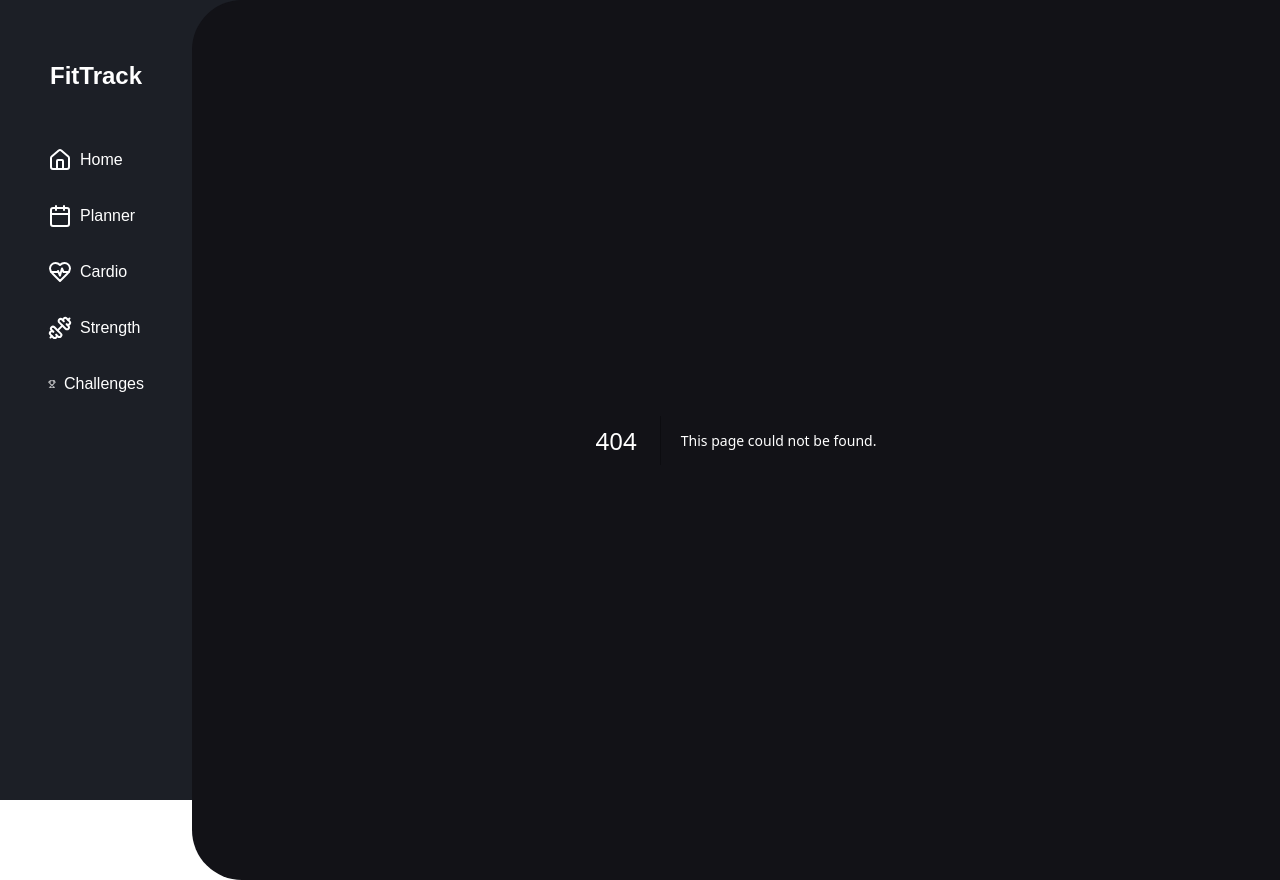
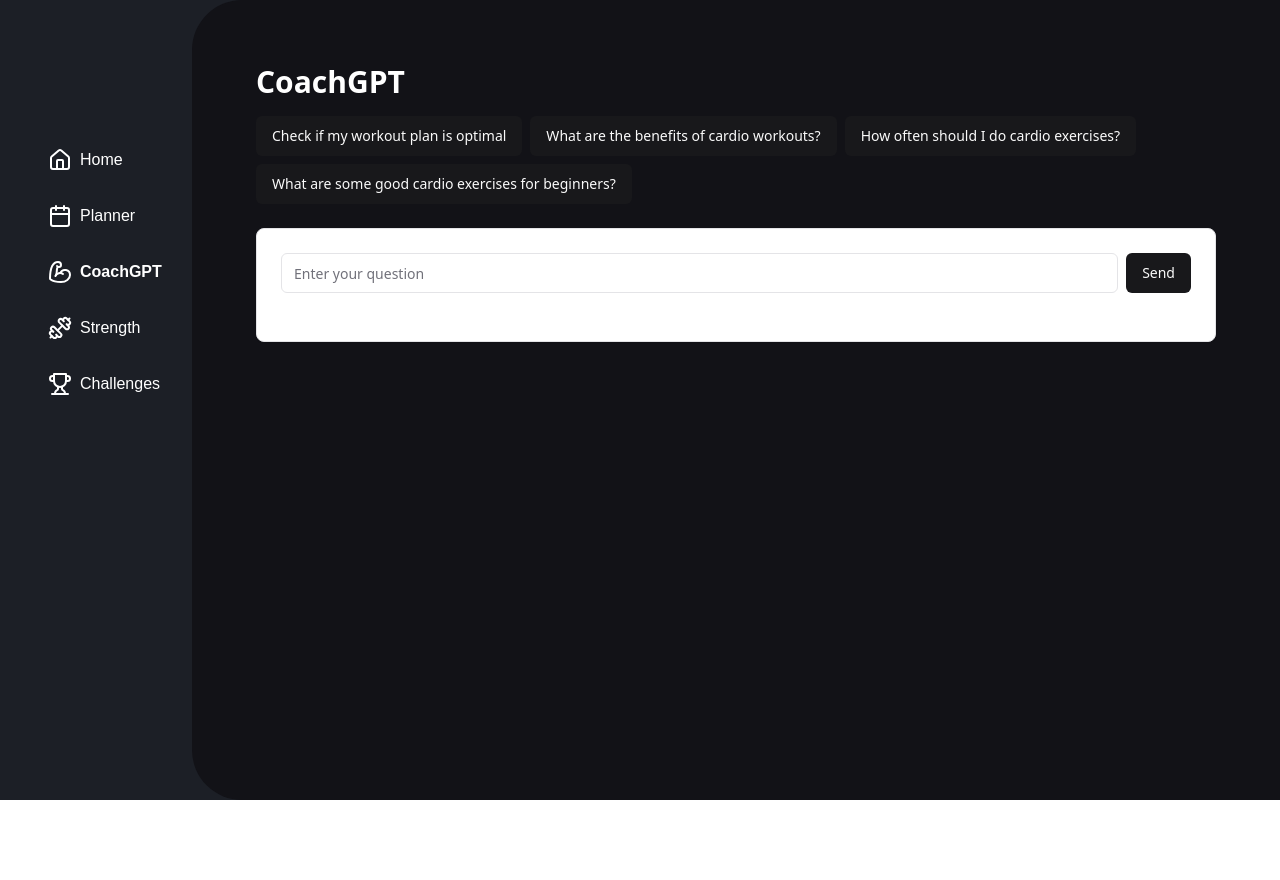
Before and after one commit to YaronVansteenkiste/CoachSync, a Next.js app: page /coachgpt in a window 1280 px wide. Before the commit this address had no page. After the commit the page ends 800 px from the top, so only its background shows below. Built offline with nearby package versions, Linux system fonts and the light colour scheme; no server answers; the database is empty.

Commit message:
02/03: fixing UI with coachGPT

```diff
--- a/src/app/cardio/page.tsx
+++ b/src/app/coachgpt/page.tsx
@@ -15,6 +15,13 @@ const client = new OpenAI({
   apiKey: process.env.NEXT_PUBLIC_OPENROUTER_API_KEY ?? '',
   dangerouslyAllowBrowser: true,
 });
+
+const presetQuestions = [
+    "Check if my workout plan is optimal",
+    "What are the benefits of cardio workouts?",
+    "How often should I do cardio exercises?",
+    "What are some good cardio exercises for beginners?",
+];
 
 export default function Page() {
     const [response, setResponse] = useState<string | null>(null);
@@ -83,20 +90,48 @@ export default function Page() {
         }
     };
 
+    const handleSend = (query: string) => {
+        if (query.toLowerCase().includes('check') && query.toLowerCase().includes('workout') && query.toLowerCase().includes('plan')) {
+            handleCheckWorkoutPlan();
+        } else {
+            handleDeepSeek(query);
+        }
+    };
+
     return (
         <div className="p-6 font-sans">
-            <h1 className="mb-4">DeepSeek Search</h1>
-            <Button onClick={handleCheckWorkoutPlan} className="mb-4">
-                Check if my workout plan is optimal
+            <h1 className="mb-4 text-3xl font-bold">CoachGPT</h1>
+            <div className="mb-4">
+                {presetQuestions.map((question, index) => (
+                    <Button
+                        key={index}
+                        onClick={() => {
+                            const inputElement = document.querySelector('input') as HTMLInputElement;
+                            handleSend(question);
+                        }}
+                        className="mr-2 mb-2"
+                    >
+                        {question}
                     </Button>
-            <Card className="max-w-lg mx-auto">
+                ))}
+            </div>
+            <Card className="w-full mx-auto">
                 <CardHeader>
+                    <div className="flex">
                         <Input
                             type="text"
                             placeholder="Enter your question"
-                        onKeyDown={handleInputKeyDown}
+                            onKeyDown={(e) => {
+                                if (e.key === 'Enter') {
+                                    handleSend(e.currentTarget.value);
+                                }
+                            }}
                             className="w-full"
                         />
+                        <Button onClick={() => handleSend((document.querySelector('input') as HTMLInputElement).value)} className="ml-2">
+                            Send
+                        </Button>
+                    </div>
                 </CardHeader>
                 <CardContent>
                     {isTyping && (
--- a/src/app/components/Navigation.tsx
+++ b/src/app/components/Navigation.tsx
@@ -16,7 +16,7 @@ export function Navigation() {
 
     return (
         <nav className="navbar h-full w-full fixed top-0 left-0 pt-5">
-            <div className="w-48">
+            <div className="w-50">
                 <div>
                     <h1 className="text-2xl text-center my-10 font-bold text-white">FitTrack</h1>
                 </div>
--- a/src/app/data.ts
+++ /dev/null
@@ -1,17 +0,0 @@
-export const cardio = [
-  {
-    name: "Biggest Ride",
-    distance: "25 km",
-    time: null,
-  },
-  {
-    name: "Fastest Run",
-    distance: "5 km",
-    time: "20:00",
-  },
-  {
-    name: "Longest Swim",
-    distance: "1 km",
-    time: null,
-  },
-];
--- a/src/app/layout.tsx
+++ b/src/app/layout.tsx
@@ -17,7 +17,7 @@ export default function RootLayout({
       setIsMobile(window.innerWidth < 920);
     };
 
-    handleResize(); // Set initial value
+    handleResize();
     window.addEventListener("resize", handleResize);
 
     return () => {
@@ -29,7 +29,7 @@ export default function RootLayout({
     <html lang="en" suppressHydrationWarning>
       <body className="antialiased bg-dark text-white">
         {isMobile ? <MobileNavi /> : <Navigation />}
-        <div className={isMobile ? "w-full bg-dark mb-44 p-4" : "ml-48 children-container flex flex-col p-10"}>
+        <div className={isMobile ? "w-full bg-dark mb-44 p-4" : "ml-48 children-container flex flex-col p-10 min-h-screen"}>
           <ThemeProvider
             attribute="class"
             defaultTheme="system"
--- a/src/app/page.tsx
+++ b/src/app/page.tsx
@@ -22,9 +22,7 @@ import { Table, TableBody, TableCell, TableHead, TableHeader, TableRow } from "@
 import { createOrUpdatePersonalRecord } from "@/app/actions/getPersonalRecords";
 import { getExerciseIdByName } from "./actions/getWorkoutExercises";
 import { Exercise, Workout } from "./types";
-import { cardio } from "./data";
 import WelcomeCard from "./components/WelcomeCard";
-import CardioProgressCard from "./components/CardioProgressCard";
 import StrongestLiftCard from "./components/StrongestLiftCard";
 import TotalProgressCard from "./components/TotalProgressCard";
 
@@ -134,7 +132,6 @@ export default function Home() {
     <div className="grid grid-cols-1 md:grid-cols-3 gap-4 h-full">
       <div className="grid grid-cols-1 md:grid-cols-2 md:grid-rows-2 gap-4 col-span-2">
         <WelcomeCard />
-        <CardioProgressCard />
         <StrongestLiftCard />
         <TotalProgressCard userId={userId} />
       </div>
--- a/src/lib/data/paths.ts
+++ b/src/lib/data/paths.ts
@@ -1,4 +1,4 @@
-import { Home, Calendar, HeartPulse, Dumbbell, Trophy } from "lucide-react";
+import { Home, Calendar, BicepsFlexed, Dumbbell, Trophy } from "lucide-react";
 
 export const paths = [
     {
@@ -12,9 +12,9 @@ export const paths = [
         icon: Calendar,
     },
     {
-        name: "Cardio",
-        href: "/cardio",
-        icon: HeartPulse,
+        name: "CoachGPT",
+        href: "/coachgpt",
+        icon: BicepsFlexed,
     },
     {
         name: "Strength",
```
Lines whose indentation alone changed are shown as unchanged.
